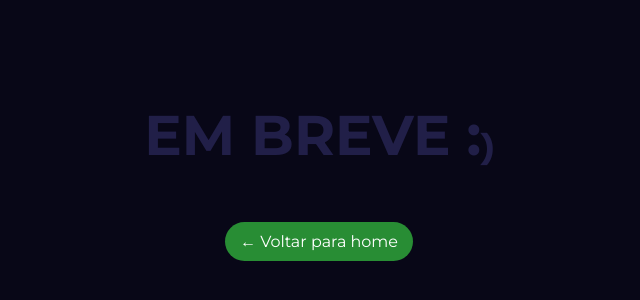
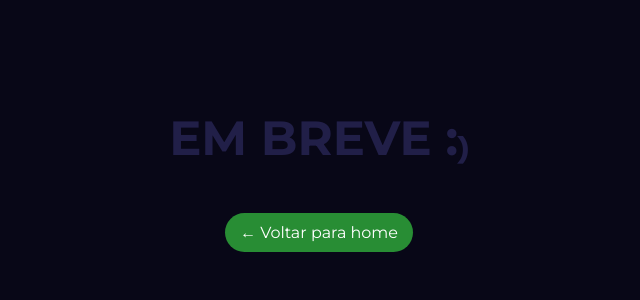
Before and after one commit to LuizMeraki/Portfolio, a React (Vite) app: page /projects in a window 1280 px wide. Shown: the part 222-522 px from the top of the page, without its empty margins (321-961 px from the left). Built offline with nearby package versions, Linux system fonts and the light colour scheme.

Commit message:
Atualização

```diff
--- a/src/pages/ProjectsPage/style.css
+++ b/src/pages/ProjectsPage/style.css
@@ -3,6 +3,8 @@
   width: 100%;
   height: 100%;
   min-height: 100vh;
+  padding: 0em 1em;
+  box-sizing: border-box;
   display: flex;
   flex-direction: column;
   justify-content: center;
@@ -11,7 +13,8 @@
 
 .projects-page-content h1 {
   color: #211f48;
-  font-size: 3.5em;
+  text-align: center;
+  font-size: 3em;
   margin-bottom: .9em;
   text-transform: uppercase;
 }
```
